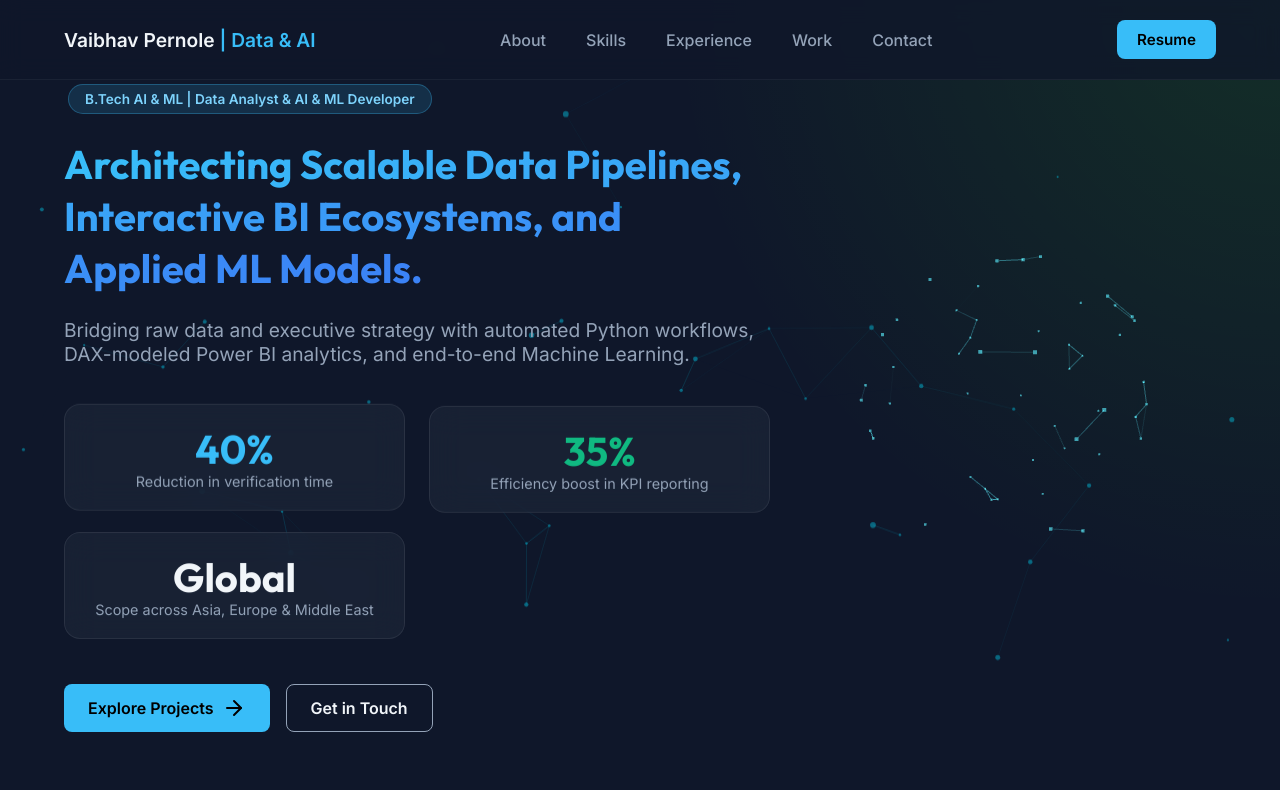
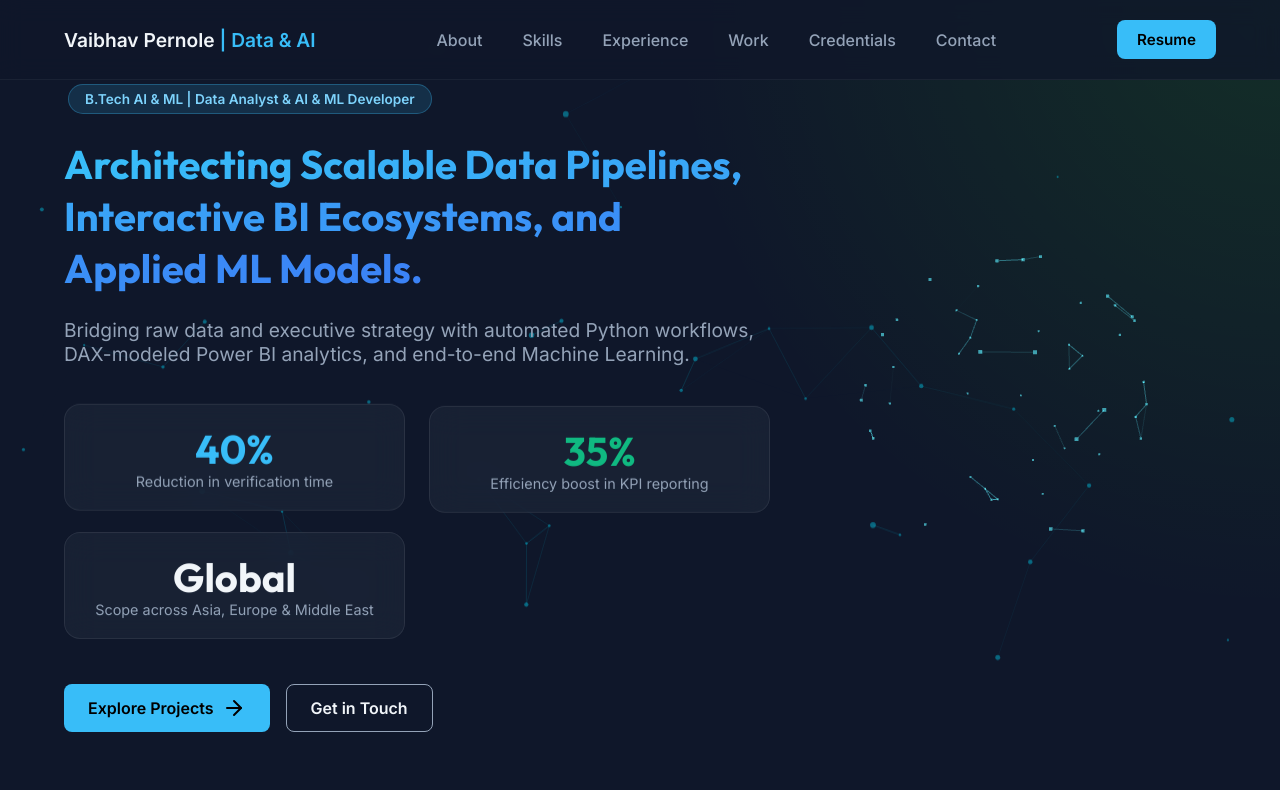
Before and after one commit to vaibhav72-hub/portfolio-github, a React (Vite) app: page / in a window 1280 px wide. Shown: the top 790 px of the page. Built offline with nearby package versions, Linux system fonts and the light colour scheme.

Commit message:
feat: add Credentials section to animated navigation bar

```diff
--- a/src/components/AnimatedNav.tsx
+++ b/src/components/AnimatedNav.tsx
@@ -6,6 +6,7 @@ const links = [
   { name: 'Skills', href: '#skills' },
   { name: 'Experience', href: '#experience' },
   { name: 'Work', href: '#projects' },
+  { name: 'Credentials', href: '#credentials' },
   { name: 'Contact', href: '#contact' },
 ];
 
```
